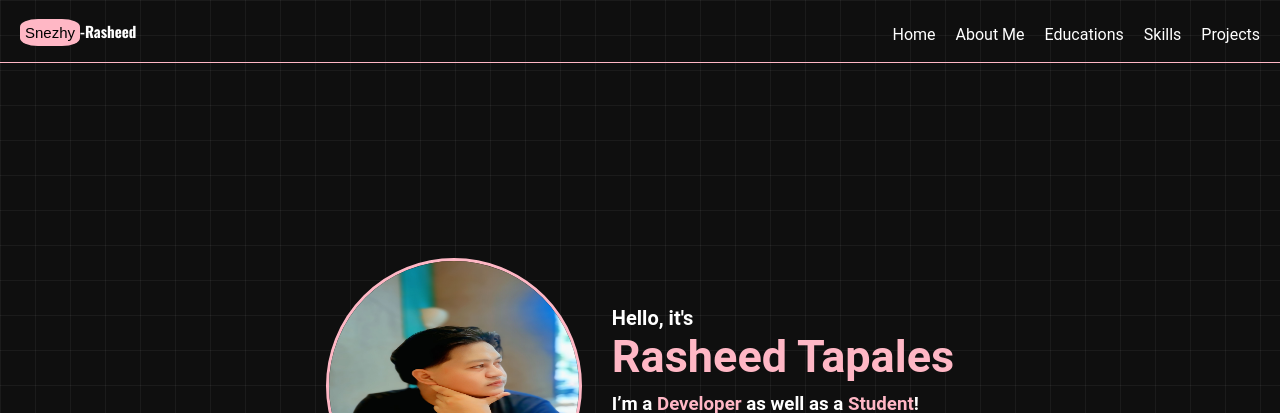
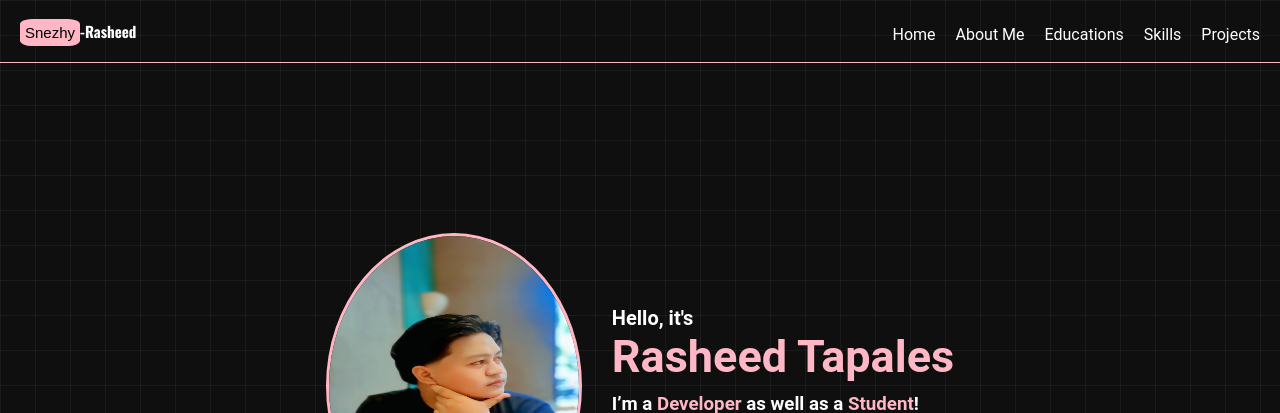
Before and after one commit to Sudaishii/ThisIsMyPorfolio, a plain HTML site: page index.html in a window 1280 px wide. Shown: the top 413 px of the page. Drawn offline with nearby package versions, Linux system fonts and the light colour scheme.

Commit message:
Update style.css

```diff
--- a/style.css
+++ b/style.css
@@ -1,8 +1,8 @@
 *{padding: 0; margin: 0; text-decoration: none; list-style-type: none; color: white;}
 
 body {font-family: 'Roboto', serif; background-color: #0f0f0f; background-image: linear-gradient(to right, rgba(255, 255, 255, 0.05) 1px, transparent 1px), linear-gradient(to bottom, rgba(255, 255, 255, 0.05) 1px, transparent 1px); background-size: 35px 35px; }
-img{border-radius: 60%; width: 250px; height: 250px; border: #Ffb7c5 solid 3px;}
-#logo1{font-family: 'Work Sans', sans-serif;  font-weight: normal; background-color: #Ffb7c5; color: black; padding: 5px; border-radius: 30%;}
+img{border-radius: 60%; width: 250px; height: 300px; border: #Ffb7c5 solid 3px;}
+#logo1{font-family: 'Work Sans', sans-serif;  font-weight: normal; background-color: #Ffb7c5; color: black; padding: 5px; border-radius: 20%;}
 #logo2{font-weight: bold; font-family: "Oswald", serif;}
 
 li :hover{text-decoration: underline; color: #Ffb7c5;}
```
